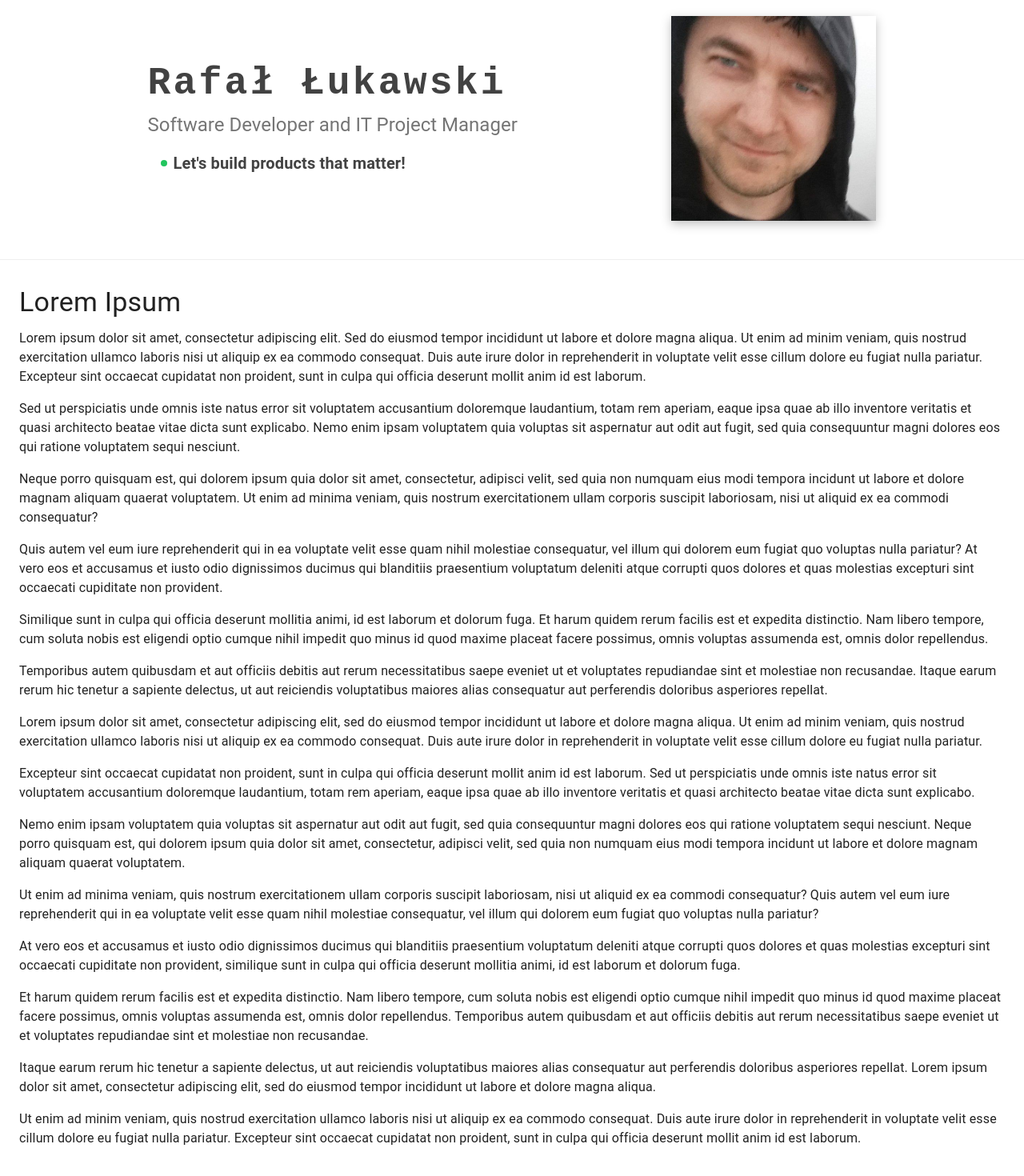
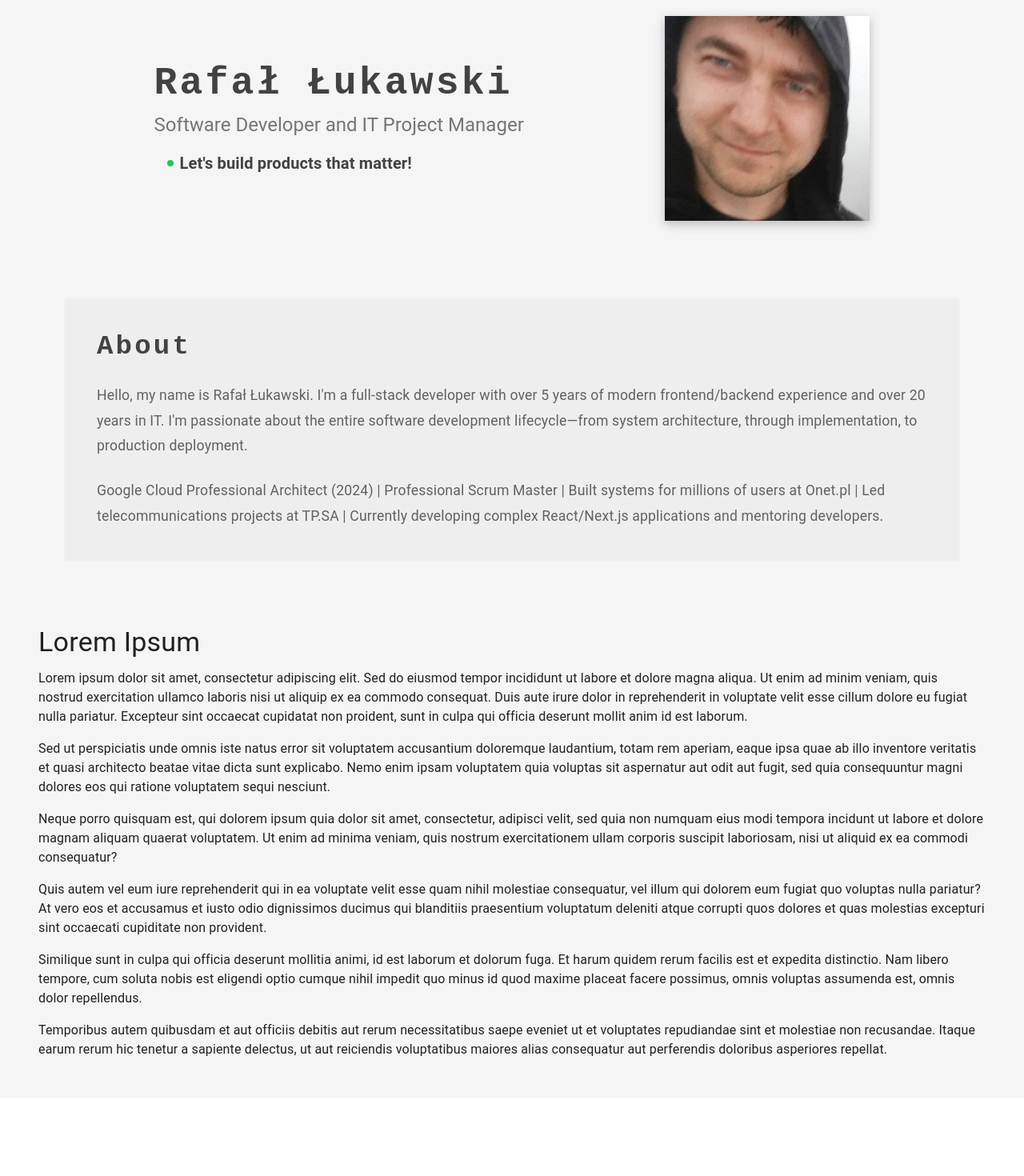
Before and after one commit to rlukawski/personal-website-2, a Next.js app: page / in a window 1280 px wide. Shown: the part 92-1562 px from the top of the page at 80% size. After the commit the page ends 1464 px from the top, so only its background shows below. Built offline with nearby package versions, Linux system fonts and the light colour scheme; what @mui/material-nextjs would draw is missing.

Commit message:
Update colors on the page

```diff
--- a/src/app/page.tsx
+++ b/src/app/page.tsx
@@ -180,9 +180,6 @@ function HeaderSection() {
     <Box
       sx={{
         width: "100%",
-        backgroundColor: "rgba(255, 255, 255, 0.9)",
-        backdropFilter: "blur(10px)",
-        borderBottom: `1px solid ${grey[200]}`,
         py: { xs: 4, md: 6 },
         mt: { xs: 8, md: 8 },
       }}
@@ -276,11 +273,83 @@ function HeaderSection() {
   );
 }
 
+function AboutSection() {
+  return (
+    <Box
+      sx={{
+        width: "100%",
+        py: { xs: 4, md: 6 },
+        px: { xs: 2, md: 4 },
+        display: "flex",
+        justifyContent: "center",
+      }}
+    >
+      <Container maxWidth="xl">
+        <Box
+          sx={{
+            backgroundColor: grey[200],
+            border: `1px solid rgba(255, 255, 255, 0.3)`,
+            p: { xs: 3, md: 5 },
+            transition: "all 0.3s ease",
+            "&:hover": {
+              boxShadow: "0 12px 40px 0 rgba(31, 38, 135, 0.2)",
+            },
+          }}
+        >
+          <Typography
+            variant="h4"
+            component="h2"
+            sx={{
+              fontFamily: "monospace",
+              fontWeight: 700,
+              letterSpacing: ".2rem",
+              color: grey[800],
+              mb: 3,
+            }}
+          >
+            About
+          </Typography>
+          <Typography
+            variant="body1"
+            paragraph
+            sx={{
+              color: grey[700],
+              lineHeight: 1.8,
+              fontSize: { xs: "1rem", md: "1.1rem" },
+              mb: 3,
+            }}
+          >
+            Hello, my name is Rafał Łukawski. I'm a full-stack developer with
+            over 5 years of modern frontend/backend experience and over 20 years
+            in IT. I'm passionate about the entire software development
+            lifecycle—from system architecture, through implementation, to
+            production deployment.
+          </Typography>
+          <Typography
+            variant="body1"
+            sx={{
+              color: grey[700],
+              lineHeight: 1.8,
+              fontSize: { xs: "1rem", md: "1.1rem" },
+            }}
+          >
+            Google Cloud Professional Architect (2024) | Professional Scrum
+            Master | Built systems for millions of users at Onet.pl | Led
+            telecommunications projects at TP.SA | Currently developing complex
+            React/Next.js applications and mentoring developers.
+          </Typography>
+        </Box>
+      </Container>
+    </Box>
+  );
+}
+
 export default function Page() {
   return (
-    <>
+    <Container maxWidth="xl" sx={{ backgroundColor: grey[100] }}>
       <ResponsiveAppBar />
       <HeaderSection />
+      <AboutSection />
       <Container maxWidth="xl" sx={{ py: 4, px: 2 }}>
         <Typography variant="h4" component="h1" gutterBottom>
           Lorem Ipsum
@@ -331,66 +400,7 @@ export default function Page() {
           delectus, ut aut reiciendis voluptatibus maiores alias consequatur aut
           perferendis doloribus asperiores repellat.
         </Typography>
-        <Typography variant="body1" paragraph>
-          Lorem ipsum dolor sit amet, consectetur adipiscing elit, sed do
-          eiusmod tempor incididunt ut labore et dolore magna aliqua. Ut enim ad
-          minim veniam, quis nostrud exercitation ullamco laboris nisi ut
-          aliquip ex ea commodo consequat. Duis aute irure dolor in
-          reprehenderit in voluptate velit esse cillum dolore eu fugiat nulla
-          pariatur.
-        </Typography>
-        <Typography variant="body1" paragraph>
-          Excepteur sint occaecat cupidatat non proident, sunt in culpa qui
-          officia deserunt mollit anim id est laborum. Sed ut perspiciatis unde
-          omnis iste natus error sit voluptatem accusantium doloremque
-          laudantium, totam rem aperiam, eaque ipsa quae ab illo inventore
-          veritatis et quasi architecto beatae vitae dicta sunt explicabo.
-        </Typography>
-        <Typography variant="body1" paragraph>
-          Nemo enim ipsam voluptatem quia voluptas sit aspernatur aut odit aut
-          fugit, sed quia consequuntur magni dolores eos qui ratione voluptatem
-          sequi nesciunt. Neque porro quisquam est, qui dolorem ipsum quia dolor
-          sit amet, consectetur, adipisci velit, sed quia non numquam eius modi
-          tempora incidunt ut labore et dolore magnam aliquam quaerat
-          voluptatem.
-        </Typography>
-        <Typography variant="body1" paragraph>
-          Ut enim ad minima veniam, quis nostrum exercitationem ullam corporis
-          suscipit laboriosam, nisi ut aliquid ex ea commodi consequatur? Quis
-          autem vel eum iure reprehenderit qui in ea voluptate velit esse quam
-          nihil molestiae consequatur, vel illum qui dolorem eum fugiat quo
-          voluptas nulla pariatur?
-        </Typography>
-        <Typography variant="body1" paragraph>
-          At vero eos et accusamus et iusto odio dignissimos ducimus qui
-          blanditiis praesentium voluptatum deleniti atque corrupti quos dolores
-          et quas molestias excepturi sint occaecati cupiditate non provident,
-          similique sunt in culpa qui officia deserunt mollitia animi, id est
-          laborum et dolorum fuga.
-        </Typography>
-        <Typography variant="body1" paragraph>
-          Et harum quidem rerum facilis est et expedita distinctio. Nam libero
-          tempore, cum soluta nobis est eligendi optio cumque nihil impedit quo
-          minus id quod maxime placeat facere possimus, omnis voluptas assumenda
-          est, omnis dolor repellendus. Temporibus autem quibusdam et aut
-          officiis debitis aut rerum necessitatibus saepe eveniet ut et
-          voluptates repudiandae sint et molestiae non recusandae.
-        </Typography>
-        <Typography variant="body1" paragraph>
-          Itaque earum rerum hic tenetur a sapiente delectus, ut aut reiciendis
-          voluptatibus maiores alias consequatur aut perferendis doloribus
-          asperiores repellat. Lorem ipsum dolor sit amet, consectetur
-          adipiscing elit, sed do eiusmod tempor incididunt ut labore et dolore
-          magna aliqua.
-        </Typography>
-        <Typography variant="body1" paragraph>
-          Ut enim ad minim veniam, quis nostrud exercitation ullamco laboris
-          nisi ut aliquip ex ea commodo consequat. Duis aute irure dolor in
-          reprehenderit in voluptate velit esse cillum dolore eu fugiat nulla
-          pariatur. Excepteur sint occaecat cupidatat non proident, sunt in
-          culpa qui officia deserunt mollit anim id est laborum.
-        </Typography>
       </Container>
-    </>
+    </Container>
   );
 }
```
